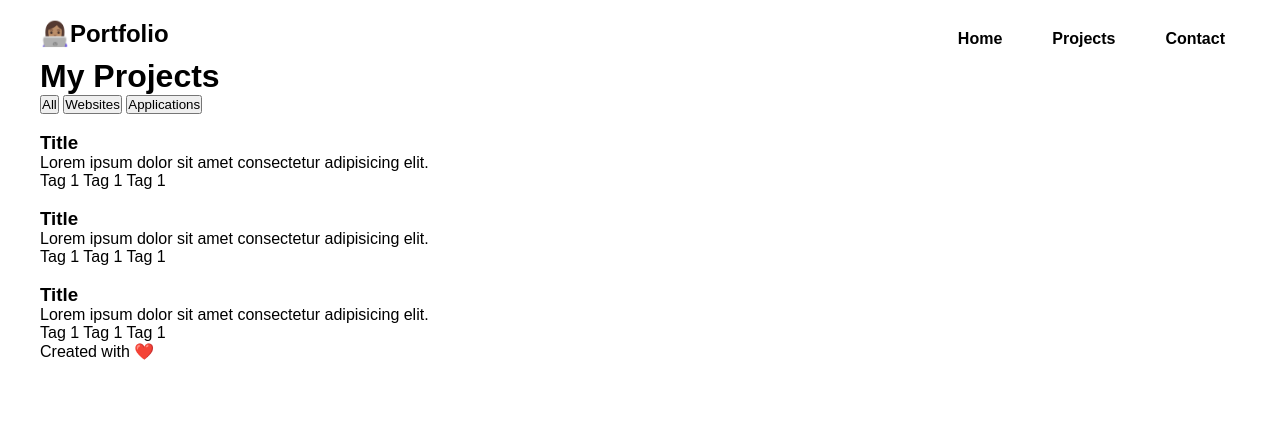
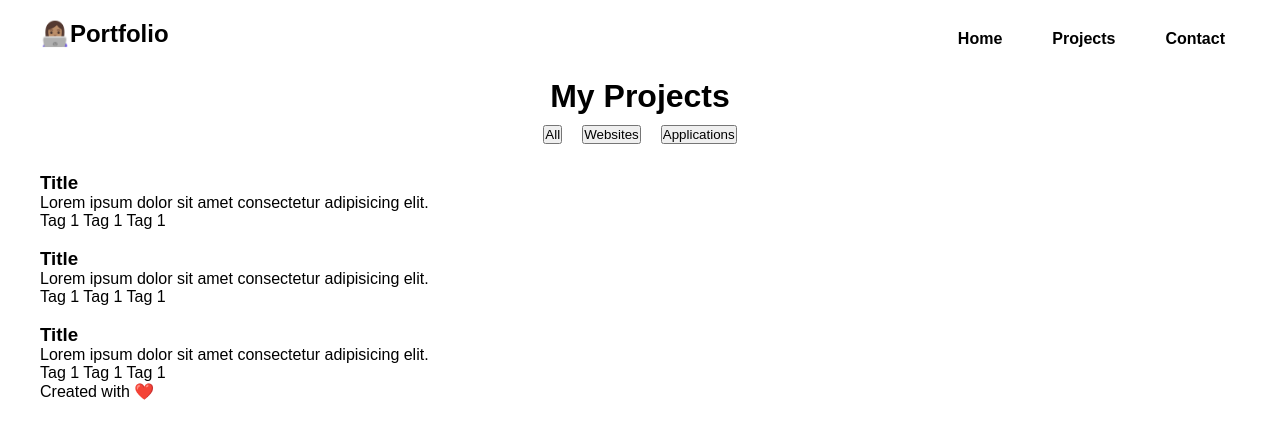
Before and after one commit to faithsamuel/my-portfolio, a plain HTML site: page projects.html in a window 1280 px wide. Drawn offline with Linux system fonts and the light colour scheme.

Commit message:
updated the styles for projects_contact_page

```diff
--- a/projects.html
+++ b/projects.html
@@ -45,7 +45,7 @@
    </nav>
 
    <main>
-    <h1>My Projects</h1>
+    <h1 class="my-projects-title">My Projects</h1>
 
     <div class="projects_buttons">
         <input type="button" value="All">
--- a/style.css
+++ b/style.css
@@ -508,3 +508,28 @@ nav{
   .arrow:hover {
     background: #555; /* Darker background on hover */
   }
+
+
+  /* Projects Page */
+
+  .my-projects-title {
+    text-align: center;
+    margin-top: 20px;
+  }
+
+  .projects_buttons{
+    display: flex;
+    justify-content: center;
+
+  }
+
+  .projects_buttons input{
+    margin: 10px;
+  }
+
+
+  /* COntact page */
+
+  .contact-details{
+    margin: 20px;
+  }
```
